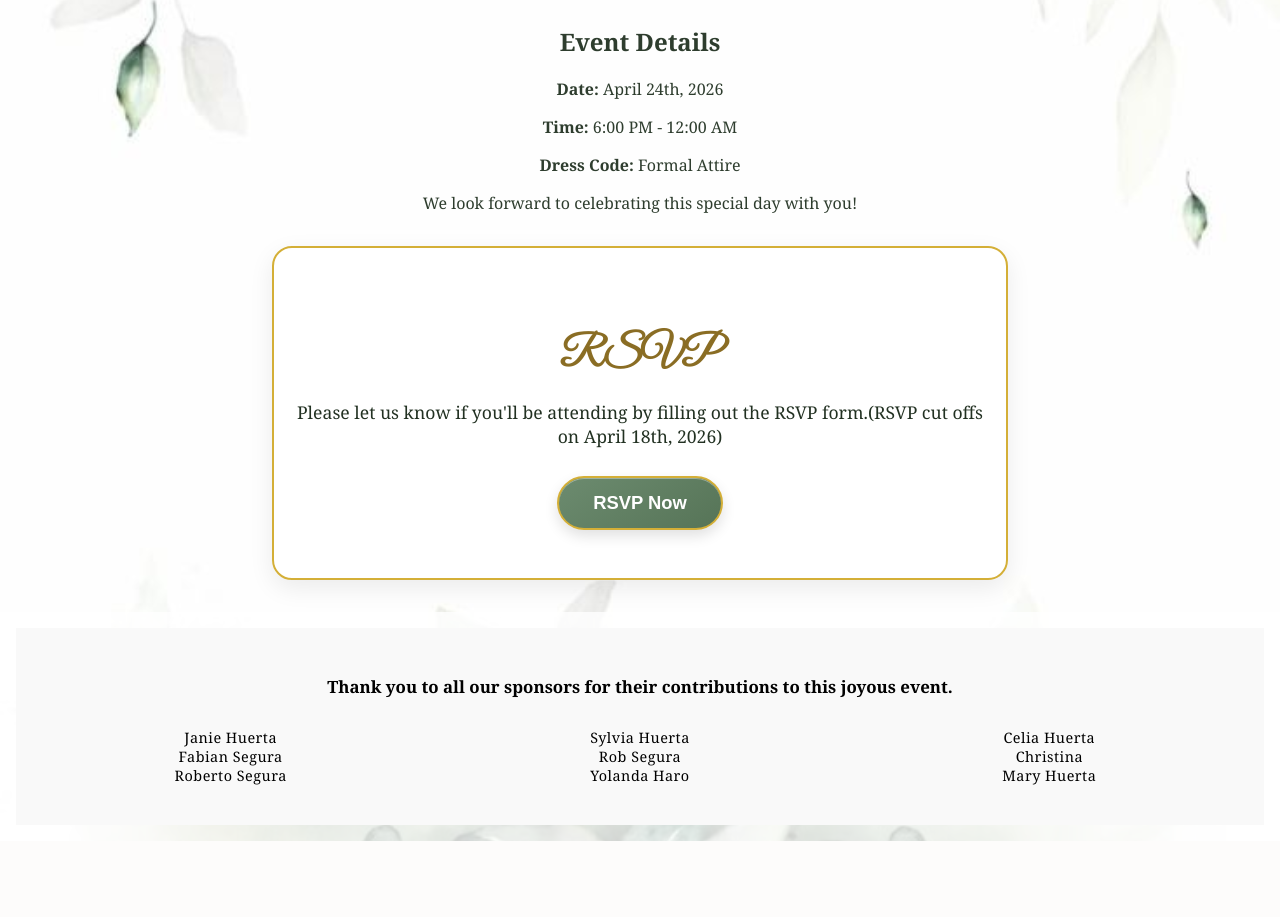
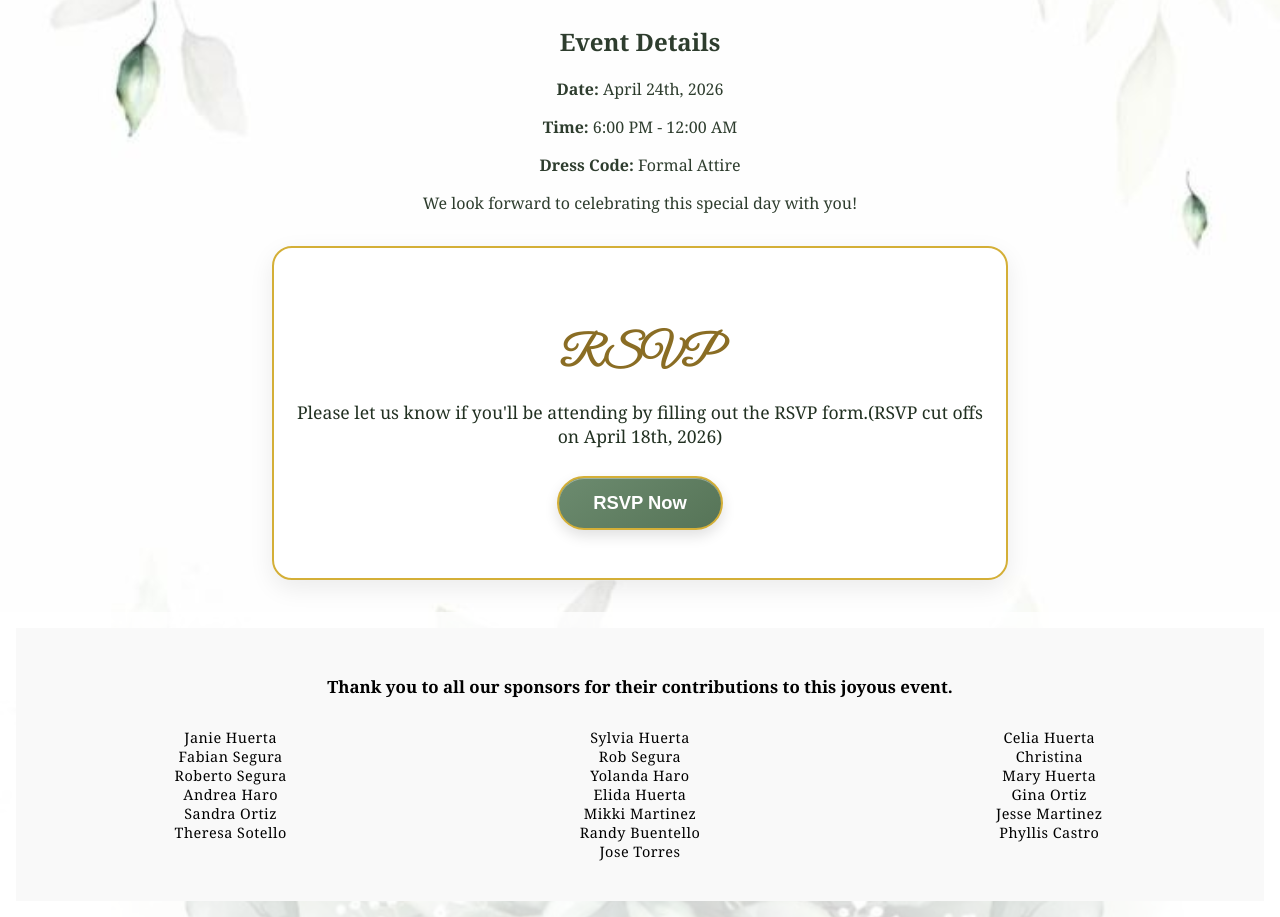
Before and after one commit to bleufabs/quince-app, a plain HTML site: page frontend/index.html in a window 1280 px wide. Shown: the part 762-1679 px from the top of the page. Before the commit the page ends 1603 px from the top, so only its background shows below. Drawn offline with Linux system fonts and the light colour scheme.

Commit message:
change sponsor list.

```diff
--- a/frontend/index.html
+++ b/frontend/index.html
@@ -65,6 +65,9 @@
                         <li>Janie Huerta</li>
                         <li>Fabian Segura</li>
                         <li>Roberto Segura</li>
+                        <li>Andrea Haro</li>
+                        <li>Sandra Ortiz</li>
+                        <li>Theresa Sotello</li>
                     </ul>
                 </div>
                 <div class="sponsor-colmTwo">
@@ -72,6 +75,10 @@
                         <li>Sylvia Huerta</li>
                         <li>Rob Segura</li>
                         <li>Yolanda Haro</li>
+                        <li>Elida Huerta</li>
+                        <li>Mikki Martinez</li>
+                        <li>Randy Buentello</li>
+                        <li>Jose Torres</li>
                     </ul>
                 </div>
                 <div class="sponsor-colmThree">
@@ -79,6 +86,9 @@
                         <li>Celia Huerta</li>
                         <li>Christina</li>
                         <li>Mary Huerta</li>
+                        <li>Gina Ortiz</li>
+                        <li>Jesse Martinez</li>
+                        <li>Phyllis Castro</li>
                     </ul>
                 </div>
             </div>
```
